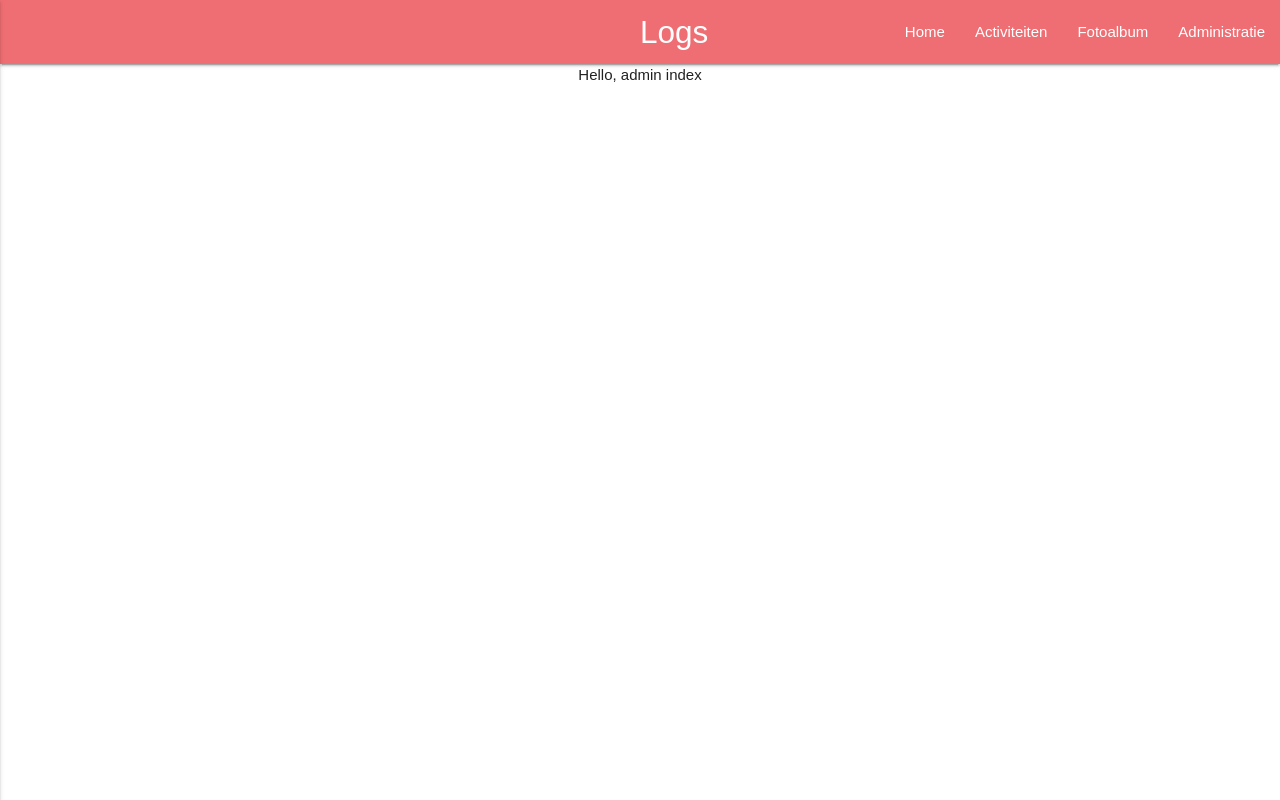
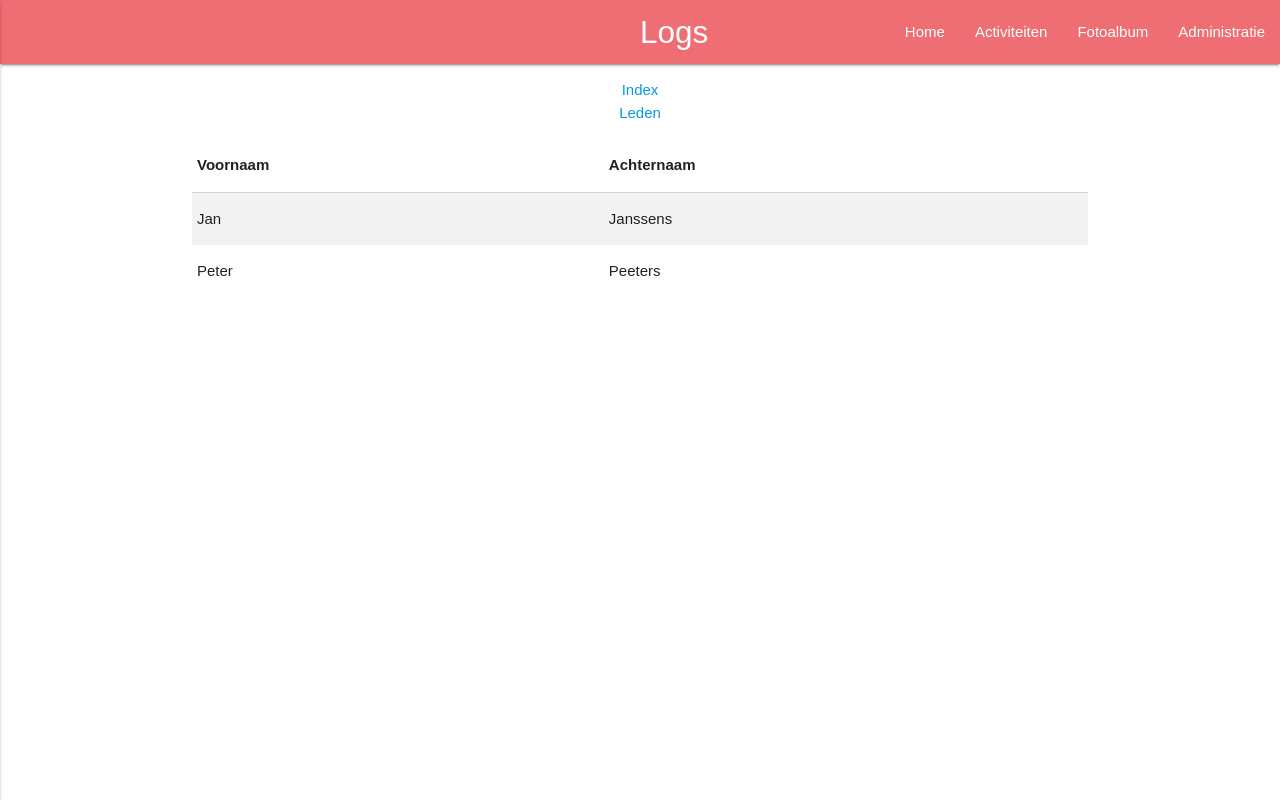
Before and after one commit to driesverhees/stam-aleydis-web, a React (Create React App) app: page /admin/leden in a window 1280 px wide. Built offline with nearby package versions, Linux system fonts and the light colour scheme.

Commit message:
Structure admin page

```diff
--- a/src/admin/index.js
+++ b/src/admin/index.js
@@ -1,10 +1,26 @@
 import React, { Component } from 'react';
+import { NavLink, Switch, Route } from 'react-router-dom';
+import AdminMembers from './members.js';
 
 class AdminIndex extends Component {
+  componentDidMount() {
+    /*window.$('ul#admin_nav_tabs').tabs({
+      onShow: function() {
+        console.log("test");
+      }
+    });*/
+  }
+
   render() {
     return (
       <div>
-        Hello, admin index
+        <ul className="tabs_" id="admin_nav_tabs">
+          <li className="tab col s3"><NavLink to="/admin" activeClassName="active">Index</NavLink></li>
+          <li className="tab col s3"><NavLink to="/admin/leden" activeClassName="active">Leden</NavLink></li>
+        </ul>
+        <Switch>
+          <Route path='/admin/leden' component={AdminMembers}/>
+        </Switch>
       </div>
     );
   }
--- /dev/null
+++ b/src/admin/members.js
@@ -0,0 +1,30 @@
+import React, { Component } from 'react';
+
+class AdminMembers extends Component {
+  render() {
+    return (
+      <div>
+        <table className="striped">
+          <thead>
+            <tr>
+              <th>Voornaam</th>
+              <th>Achternaam</th>
+            </tr>
+          </thead>
+          <tbody>
+            <tr>
+              <td>Jan</td>
+              <td>Janssens</td>
+            </tr>
+            <tr>
+              <td>Peter</td>
+              <td>Peeters</td>
+            </tr>
+          </tbody>
+        </table>
+      </div>
+    );
+  }
+}
+
+export default AdminMembers;
--- a/src/header.js
+++ b/src/header.js
@@ -1,5 +1,5 @@
 import React, { Component } from 'react';
-import { Link } from 'react-router-dom';
+import { NavLink } from 'react-router-dom';
 
 class Header extends Component {
   componentDidMount() {
@@ -11,20 +11,20 @@ class Header extends Component {
         <nav>
           <div className="nav-wrapper">
             <a href="#!" className="brand-logo">Logs</a>
-            <a href="#" data-activates="mobile-demo" className="button-collapse">
+            <a href="#!" data-activates="mobile-demo" className="button-collapse">
               <i className="material-icons">menu</i>
             </a>
             <ul className="right hide-on-med-and-down">
-              <li><Link to="/">Home</Link></li>
-              <li><Link to="/activities">Activiteiten</Link></li>
-              <li><Link to="/photos">Fotoalbum</Link></li>
-              <li><Link to="/admin">Administratie</Link></li>
+              <li><NavLink to="/">Home</NavLink></li>
+              <li><NavLink to="/activities">Activiteiten</NavLink></li>
+              <li><NavLink to="/photos">Fotoalbum</NavLink></li>
+              <li><NavLink to="/admin">Administratie</NavLink></li>
             </ul>
             <ul className="side-nav" id="mobile-demo">
-              <li><Link to="/">Home</Link></li>
-              <li><Link to="/activities">Activiteiten</Link></li>
-              <li><Link to="/photos">Fotoalbum</Link></li>
-              <li><Link to="/admin">Administratie</Link></li>
+              <li><NavLink to="/">Home</NavLink></li>
+              <li><NavLink to="/activities">Activiteiten</NavLink></li>
+              <li><NavLink to="/photos">Fotoalbum</NavLink></li>
+              <li><NavLink to="/admin">Administratie</NavLink></li>
             </ul>
           </div>
         </nav>
--- a/src/main.js
+++ b/src/main.js
@@ -8,11 +8,13 @@ class Main extends Component {
   render() {
     return (
       <main>
-        <Switch>
-          <Route exact path='/' component={Home}/>
-          <Route path='/admin' component={Admin}/>
-          <Route component={NotFound}/>
-        </Switch>
+        <div className="container">
+          <Switch>
+            <Route exact path='/' component={Home}/>
+            <Route path='/admin' component={Admin}/>
+            <Route component={NotFound}/>
+          </Switch>
+        </div>
       </main>
     );
   }
```
